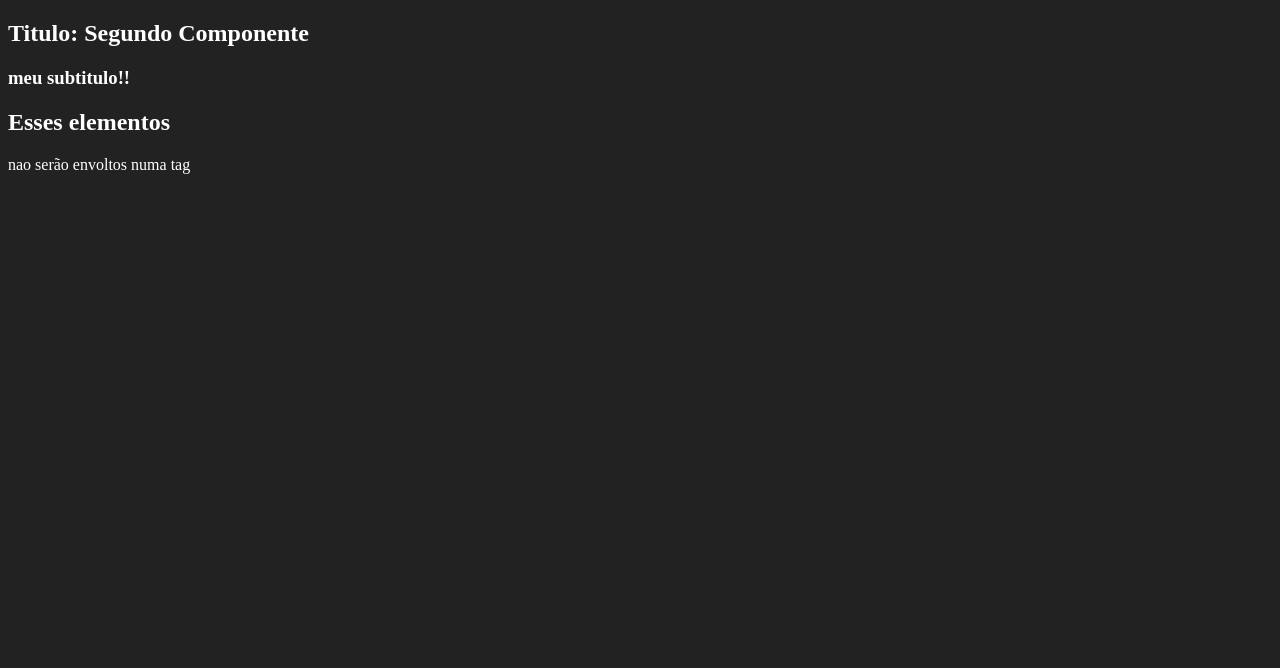
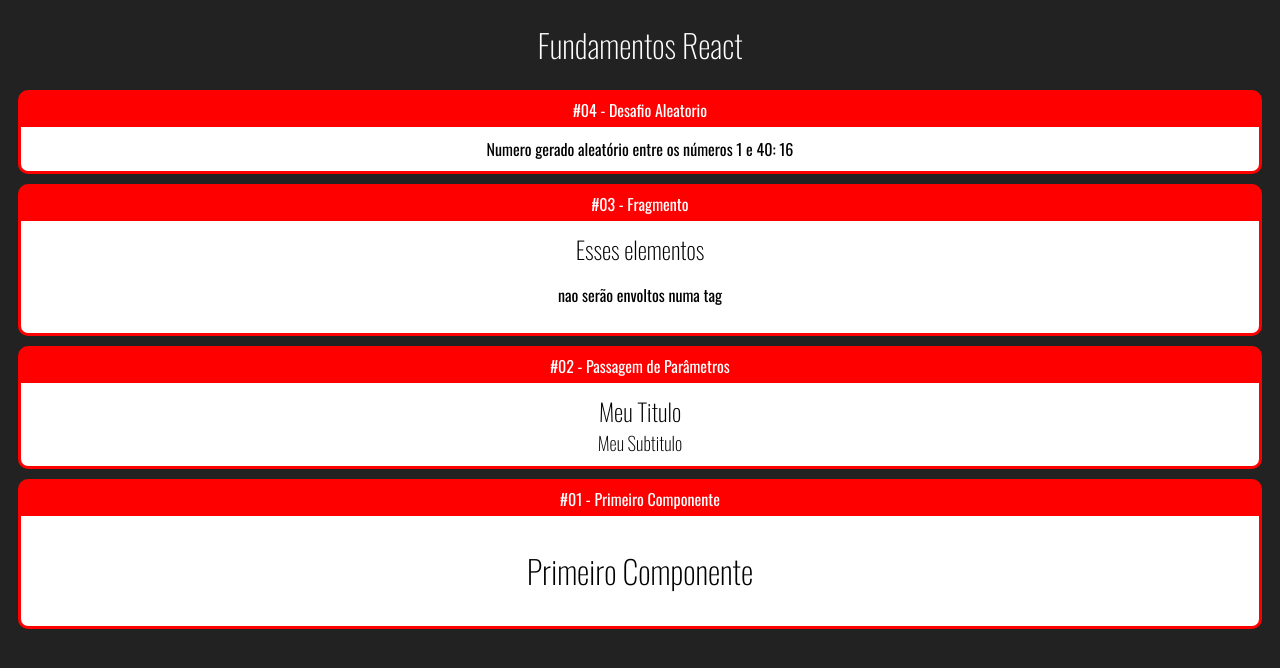
Before and after one commit to leeoskw/udemy-react-redux, a React (Create React App) app: page / in a window 1280 px wide. Shown: the top 668 px of the page. Built offline with nearby package versions, Linux system fonts and the light colour scheme.

Commit message:
Utilizando o CHILDREN nos componentes e criação de cards.

```diff
--- a/public/index.html
+++ b/public/index.html
@@ -1,20 +1,21 @@
 <!DOCTYPE html>
 <html lang="en">
+
 <head>
   <meta charset="utf-8" />
   <link rel="icon" href="%PUBLIC_URL%/favicon.ico" />
   <meta name="viewport" content="width=device-width, initial-scale=1" />
   <meta name="theme-color" content="#000000" />
-    <meta
-      name="description"
-      content="Web site created using create-react-app"
-    />
+  <meta name="description" content="Web site created using create-react-app" />
   <link rel="apple-touch-icon" href="%PUBLIC_URL%/logo192.png" />
   <!--
       manifest.json provides metadata used when your web app is installed on a
       user's mobile device or desktop. See https://developers.google.com/web/fundamentals/web-app-manifest/
     -->
   <link rel="manifest" href="%PUBLIC_URL%/manifest.json" />
+  <link rel="preconnect" href="https://fonts.googleapis.com">
+  <link rel="preconnect" href="https://fonts.gstatic.com" crossorigin>
+  <link href="https://fonts.googleapis.com/css2?family=Oswald:wght@200;300;400&display=swap" rel="stylesheet">
   <!--
       Notice the use of %PUBLIC_URL% in the tags above.
       It will be replaced with the URL of the `public` folder during the build.
@@ -26,6 +27,7 @@
     -->
   <title>React App</title>
 </head>
+
 <body>
   <noscript>You need to enable JavaScript to run this app.</noscript>
   <div id="root"></div>
@@ -40,4 +42,5 @@
       To create a production bundle, use `npm run build` or `yarn build`.
     -->
 </body>
+
 </html>
--- /dev/null
+++ b/src/App.jsx
@@ -0,0 +1,30 @@
+import ComParametro from './components/basicos/Componente-com-Parametros'
+import Fragmento from './components/basicos/Fragmento'
+import Aleatorio from './components/basicos/Aleatorio'
+import Card from './components/layout/Card'
+import Primeiro from './components/basicos/Primeiro-componente'
+
+export default (props) => {
+    return (
+        <div id="app">
+            <h1>Fundamentos React</h1>
+
+            <Card titulo="#04 - Desafio Aleatorio">
+                <Aleatorio minimo={1} maximo={40}></Aleatorio>
+            </Card>
+
+            <Card titulo="#03 - Fragmento">
+                <Fragmento></Fragmento>
+            </Card>
+
+            <Card titulo="#02 - Passagem de Parâmetros">
+                <ComParametro titulo="Meu Titulo" subtitulo="Meu Subtitulo"></ComParametro>
+            </Card>
+
+            <Card titulo = "#01 - Primeiro Componente">
+                <Primeiro></Primeiro>
+            </Card>
+
+        </div>
+    )
+}
--- /dev/null
+++ b/src/components/basicos/Aleatorio.jsx
@@ -0,0 +1,7 @@
+export default (props) => {
+    const aleatorio = parseInt(Math.random() * (props.maximo - props.minimo) + props.minimo)
+
+    return (
+        <div>Numero gerado aleatório entre os números {props.minimo} e {props.maximo}: {aleatorio}</div>
+    )
+}
--- /dev/null
+++ b/src/components/layout/Card.css
@@ -0,0 +1,18 @@
+.Card{
+    background-color: red;
+    border: 3px solid red;
+    border-radius: 10px;
+    overflow: hidden;
+    margin: 10px;
+}
+.Card .Title{
+    padding: 5px 0px;
+    display: flex;
+    justify-content: center;
+
+}
+.Card .Content{
+    background-color: #fff;
+    color: #000;
+    padding: 10px;
+}
--- /dev/null
+++ b/src/components/layout/Card.jsx
@@ -0,0 +1,13 @@
+import React from 'react'
+import './Card.css'
+
+export default (props) => {
+    return (
+        <div className='Card'>
+            <div className='Title'>{props.titulo}</div>
+            <div className='Content'>
+               {props.children}
+            </div>
+        </div>
+    )
+}
--- a/src/index.css
+++ b/src/index.css
@@ -1,4 +1,14 @@
 body {
+    font-family: Oswald;
     background-color: #222;
     color: #fff;
+    text-align: center;
 }
+
+h1, h2, h3{
+    font-weight: 200;
+}
+
+h2, h3{
+    margin: 0;
+}
--- a/src/index.js
+++ b/src/index.js
@@ -2,27 +2,12 @@
 import React from 'react'
 
 import './index.css'
+import App from './App'
 
-import Primeiro from './components/basicos/Primeiro-componente'
-import ComParametro from './components/basicos/Componente-com-Parametros'
-import Fragmento from './components/basicos/Fragmento'
 
 const elemento = document.getElementById('root')
-// ReactDOM.render('Olá mundo!', elemento)
-// ReactDOM.render(<div>Hello, world!</div>, elemento)
-
-// ReactDOM.render(
-// <div>
-//     <Primeiro></Primeiro> <br></br>
-//     <Primeiro></Primeiro>
-// </div>
-// , elemento) // utilizando um componente criado
-
 
 ReactDOM.render(
-    <div>
-        <ComParametro titulo="Titulo: Segundo Componente" subtitulo="meu subtitulo!!"></ComParametro>
-        <Fragmento></Fragmento>
-    </div>,
+    <App/>,
     elemento
 )
```
Lines whose indentation alone changed are shown as unchanged.
